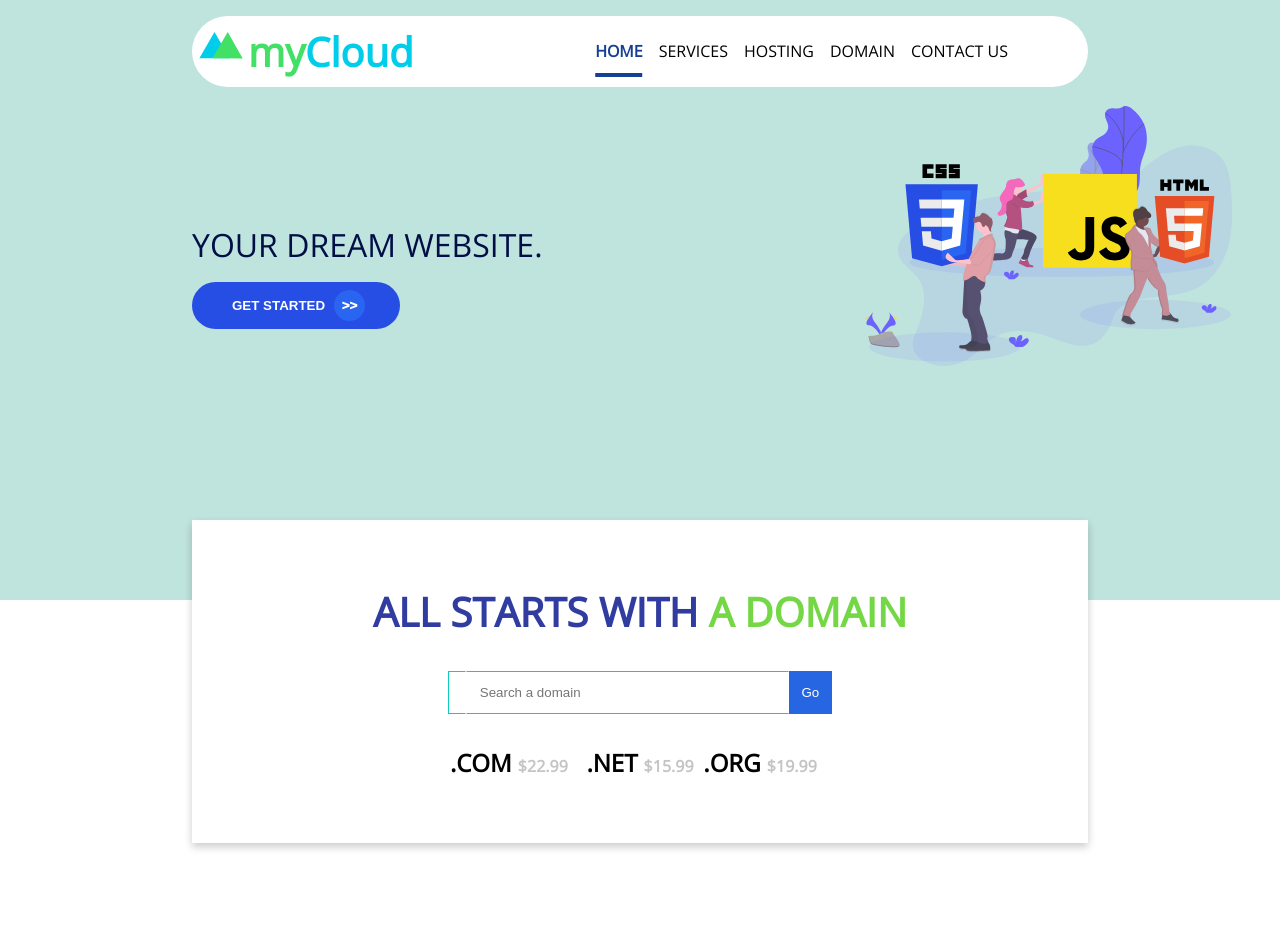
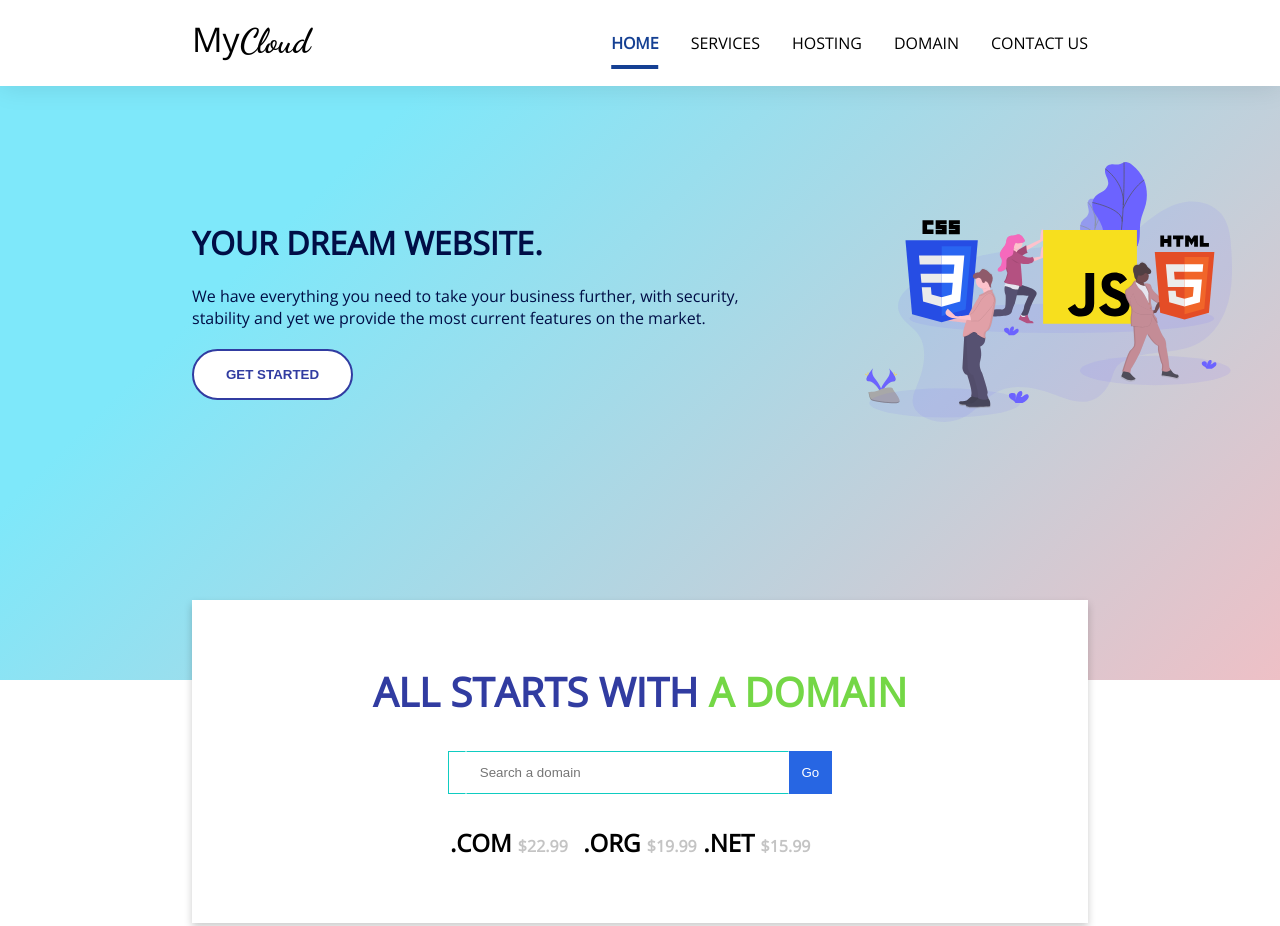
Before and after one commit to abrahamaschalew/my-cloud, a website: page index.html in a window 1280 px wide. Shown: the top 926 px of the page. Drawn offline with nearby package versions, Linux system fonts and the light colour scheme; some icons are missing.

Commit message:
Make Header Pretty

```diff
--- a/css/style.css
+++ b/css/style.css
@@ -1,9 +1,14 @@
 @import url("https://fonts.googleapis.com/css2?family=Open+Sans&display=swap");
+@import url("https://fonts.googleapis.com/css2?family=Dancing+Script:wght@700&display=swap");
 
 * {
   margin: 0;
   padding: 0;
   box-sizing: border-box;
+}
+
+html {
+  scroll-behavior: smooth;
 }
 
 body {
@@ -12,8 +17,9 @@ body {
 }
 
 header {
-  height: 75vh;
-  background: #bfe3dd;
+  height: 85vh;
+  background-color: #eec0c6;
+  background-image: linear-gradient(315deg, #eec0c6 0%, #7ee8fa 74%);
 }
 
 a {
@@ -51,11 +57,16 @@ input {
 }
 
 .my {
-  color: #42e065;
+  color: #000;
+  font-weight: normal;
+  font-size: 2.125rem;
 }
 
 .cloud {
-  color: #00cde9;
+  color: #000;
+  font-size: 2.125rem;
+  font-family: "Dancing Script", cursive;
+  font-weight: 900;
 }
 
 .active {
@@ -75,39 +86,41 @@ input {
   left: 50%;
 }
 
-header {
-  padding: 1rem 0;
+header .nav-body {
+  background: #fff;
+  position: fixed;
+  top: 0;
+  width: 100%;
+  z-index: 100;
+  transition: all .3s ease;
+  box-shadow: 0 1px 25px rgba(0,0,0, .1);
 }
 
-header nav {
+header .nav-body.hide {
+  top: -7rem;
+}
+
+header .nav-body nav {
   position: relative;
   width: 70%;
   margin: auto;
-  padding: 0.5rem 0;
+  padding: 1rem 0;
   display: flex;
   justify-content: flex-end;
   background: #fff;
-  border-radius: 53.5px;
 }
 
-header nav .brand h1 {
-  margin-left: 2rem;
-}
-
-header nav .brand img {
-  position: absolute;
-  top: 1rem;
-  left: 0.3rem;
-}
-
-header nav div {
+header .nav-body nav .brand {
   margin-right: auto;
 }
 
-header nav div h1 {
-  font-size: 2.5rem;
-  font-weight: bold;
-  padding: 0 1.5rem;
+header .nav-body nav ul {
+  margin: 0;
+  padding: 0;
+}
+
+header .nav-body nav ul li {
+  margin: 1rem 0 1rem 1rem;
 }
 
 /* Hero */
@@ -116,37 +129,37 @@ header .hero {
   display: flex;
   width: 70%;
   margin: auto;
-  padding: 15vh 0;
+  padding: 25vh 0;
 }
 
-header .hero div:nth-child(1) h1,
-header .hero div:nth-child(1) button {
-  margin-top: 1rem;
+header .hero div:nth-child(1) > * {
+  margin-top: 1.3rem;
 }
 
 header .hero div h1 {
   color: #000e46;
   text-transform: uppercase;
   font-size: 2rem;
-  font-weight: 500;
+  font-weight: bold;
+}
+
+header .hero div p {
+  width: 65%;
+  color: #000e46;
+  font-size: 1rem;
+  font-weight: 200;
 }
 
 header .hero div .get-started {
   text-transform: uppercase;
-  padding: 1rem 2.5rem;
+  padding: 1rem 2rem;
+  border: 2px solid rgb(49, 60, 161);;
   border-radius: 43px;
-  background: #264de4;
+  background: #fff;
+  color: rgb(49, 60, 161);;
   font-weight: bold;
 }
 
-header .hero div .get-started span {
-  position: relative;
-  left: 5px;
-  background: #2965f1;
-  border-radius: 360px;
-  padding: 0.5rem;
-  font-weight: 1000;
-}
 
 header .hero div .get-started:hover {
   opacity: 0.9;
@@ -154,7 +167,7 @@ header .hero div .get-started:hover {
 
 header .hero div:nth-child(2) img {
   position: absolute;
-  top: 13vh;
+  top: 20vh;
   right: 0;
   padding-right: 3rem;
   width: 415px;
@@ -168,7 +181,7 @@ header .hero div:nth-child(2) img {
   bottom: 5rem;
   width: 70%;
   margin: auto;
-  box-shadow: 0 4px 8px 0 rgba(0,0,0,0.2);
+  box-shadow: 0 4px 8px 0 rgba(0, 0, 0, 0.2);
   background: #fff;
   padding: 2rem 0;
 }
@@ -181,14 +194,12 @@ header .hero div:nth-child(2) img {
 }
 
 .search-section h1 span:nth-child(1) {
-  color:rgb(49, 60, 161);
+  color: rgb(49, 60, 161);
 }
 
-
 .search-section h1 span:nth-child(2) {
-  color:rgba(68, 201, 7, 0.746);
+  color: rgba(68, 201, 7, 0.746);
 }
-
 
 .search-section div:nth-of-type(1) {
   width: 30vw;
@@ -202,7 +213,6 @@ header .hero div:nth-child(2) img {
   border: 1px solid #0fccc1;
   border-right-color: #fff;
   border-left-color: #fff;
-
 }
 
 .search-section div:nth-of-type(1) button {
@@ -211,14 +221,12 @@ header .hero div:nth-child(2) img {
   color: #fff;
 }
 
-.search-section > div:nth-of-type(1) > p  {
+.search-section > div:nth-of-type(1) > p {
   padding: 0.8rem 0.5rem;
   border: 1px solid #0fccc1;
   border-right-color: #fff;
   color: #195ce2ef;
 }
-
-
 
 /* Domain Lists */
 
@@ -248,8 +256,8 @@ header .hero div:nth-child(2) img {
 /* Data Protection */
 
 .bg-blue-theme {
-  background:rgba(57, 71, 196, 0.246);
-
+  background-color: #84fb95;
+  background-image: linear-gradient(315deg, #84fb95 0%, #cef576 74%);
 }
 
 .data-protected {
@@ -398,6 +406,10 @@ header .hero div:nth-child(2) img {
   margin: 5rem auto;
 }
 
+.web-hosting table tr td {
+  font-weight: bold;
+}
+
 .web-hosting table tr td .select-plan {
   padding: 0.7rem 2.8rem;
   background: #fff;
@@ -481,8 +493,9 @@ tr:nth-child(even) {
 /* Testimonials */
 
 .container-testimonials {
-  background: linear-gradient(to top, #dbdadad5, #fff);
   padding: 5rem 0;
+  background-color: #6a93cb;
+  background-image: linear-gradient(315deg, #6a93cb 0%, #a4bfef 74%);
 }
 .testimonials {
   width: 70%;
@@ -504,6 +517,7 @@ tr:nth-child(even) {
   display: grid;
   grid-template-columns: repeat(3, 1fr);
   grid-gap: 2rem;
+  box-shadow: 0 4px 8px 0 rgba(0, 0, 0, 0.2);
 }
 
 .testimonials .people .person {
@@ -521,8 +535,8 @@ tr:nth-child(even) {
 .testimonials .people .person .person-image {
   display: block;
   margin: 2rem auto;
-  width: 7rem;
-  height: 7rem;
+  width: 200px;
+  height: 200px;
   border-radius: 360px;
 }
 
@@ -530,6 +544,7 @@ tr:nth-child(even) {
   font-size: 1rem;
   font-weight: 300;
   margin-bottom: 1rem;
+  text-justify: auto;
 }
 
 .testimonials .people .person .person-profesion {
@@ -605,7 +620,12 @@ tr:nth-child(even) {
 .contact-info ul li {
   margin: 0;
   padding: 0;
-  line-height: 2;
+  line-height: 3;
+  font-size: 1rem;
+}
+
+.contact-info ul li > * {
+  margin: 0 1rem;
 }
 
 .yellow-bg {
@@ -614,7 +634,7 @@ tr:nth-child(even) {
   padding: 5rem 0;
   margin-left: auto;
   right: 0;
-  border: 5rem solid rgb(211, 211, 0);
+  border: 5rem solid rgba(228, 228, 17, 0.911);
   background: rgb(211, 211, 0);
   height: 100vh;
 }
--- a/index.html
+++ b/index.html
@@ -14,23 +14,25 @@
 
 <body>
     <header>
+        <div class="nav-body" id="nav-body">
             <nav>
                 <div class="brand">
-                <img src="images/logo.svg" alt="">
-                <h1><span class="my">my</span><span class="cloud">Cloud</span></h1>
+                    <p><span class="my">My</span><span class="cloud">Cloud</span></p>
                 </div>
                 <ul>
                     <li><a href="#" class="active">Home</a></li>
-                <li><a href="#">Services</a></li>
-                <li><a href="#">Hosting</a></li>
-                <li><a href="#">Domain</a></li>
-                <li><a href="#">Contact US</a></li>
+                    <li><a href="#" onclick="scrollSection('why-choose')">Services</a></li>
+                    <li><a href="#" onclick="scrollSection('web-hosting')">Hosting</a></li>
+                    <li><a href="#" onclick="scrollSection('search-section')">Domain</a></li>
+                    <li><a href="#" onclick="scrollSection('contact-us')">Contact US</a></li>
                 </ul>
             </nav>
+        </div>
         <div class="hero">
             <div>
                 <h1>Your dream website.</h1>
-                <button class="get-started">get started <span>>></span></button>
+                <p>We have everything you need to take your business further, with security, stability and yet we provide the most current features on the market.</p>
+                <button class="get-started">Get Started </button>
             </div>
             <div>
                 <img src="images/hero-background.svg" alt="">
@@ -50,10 +52,10 @@
                 <p>.com <span>$22.99</span></p>
             </div>
             <div>
-                <p>.net <span>$15.99</span></p>
+                <p>.org <span>$19.99</span></p>
             </div>
             <div>
-                <p>.org <span>$19.99</span></p>
+                <p>.net <span>$15.99</span></p>
             </div>
         </div>
     </section>
@@ -135,7 +137,6 @@
             </div>
         </div>
     </section>
-
     <section class="web-hosting">
         <h1>Web <span>Hosting</span></h1>
         <p>Choose one of our web hosting solutions</p>
@@ -217,41 +218,39 @@
                 <div class="person">
                     <img class="person-image" src="images/person-1.jpg" alt="">
                     <p class="person-name">Jane Doe</p>
-                    <p class="person-testimonial">Lorem ipsum dolor sit amet, sed consectetur Ut minim veniam,
-                        quis aliquip ex ea.</p>
-                    <p class="person-profesion">CEO</>
+                    <p class="person-testimonial">"Lorem ipsum dolor sit amet, sed consectetur Ut minim veniam,
+                        quis aliquip ex ea."</p>
+                    <p class="person-profesion">Front-end Enginner</>
                 </div>
                 <div class="person">
-                    <img class="person-image" src="images/person-2.jpg" alt="">
-                    <p class="person-name">Abraham Aschalew</p>
-                    <p class="person-testimonial">Lorem ipsum dolor sit amet, sed consectetur Ut minim veniam,
-                        quis aliquip ex ea.</p>
-                    <p class="person-profesion">CEO</>
+                    <img class="person-image" src="images/person-3.jpeg" alt="">
+                    <p class="person-name">Gary Simon</p>
+                    <p class="person-testimonial">"Lorem ipsum dolor sit amet, sed consectetur Ut minim veniam,
+                        quis aliquip ex ea."</p>
+                    <p class="person-profesion">Full Stack Enginner</>
                 </div>
                 <div class="person">
-                    <img class="person-image" src="images/person-3.jpg" alt="">
-                    <p class="person-name">Gary Simon</p>
-                    <p class="person-testimonial">Lorem ipsum dolor sit amet, sed consectetur Ut minim veniam,
-                        quis aliquip ex ea.</p>
+                    <img class="person-image" src="images/person-2.jpeg" alt="">
+                    <p class="person-name">Olivia Robert</p>
+                    <p class="person-testimonial">"Lorem ipsum dolor sit amet, sed consectetur Ut minim veniam,
+                        quis aliquip ex ea."</p>
                     <p class="person-profesion">CEO</>
                 </div>
             </div>
         </section>
     </div>
 
-    <div class="yellow-bg"></div>
+    <div class="yellow-bg">
+
+    </div>
     <div class="contact-info">
         <h1>Info</h1>
         <ul>
-            <li>hello@mycloud.com</li>
-            <li>530-388-1785</li>
-            <li>27 Division St, New York,</li>
-            <li>NY 1002 United States of America</li>
-            <li>09:00 - 18:00</li>
+            <li><span class="fa fa-envelope"></span>hello@mycloud.com</li>
+            <li><span class="fa fa-phone"></span>530-388-1785</li>
+            <li><span class="fa fa-map-marker"></span>27 Division St, New York, USA</li>
+            <li><span class="fa fa-history"></span>09:00 - 18:00</li>
         </ul>
-        <div class="icons">
-
-        </div>
     </div>
     <section class="contact-us">
         <div class="contact-form">
@@ -306,7 +305,7 @@
         <p class="copyright">Copyright &copy; 2021 myCloud. All right not reserved you can play around it.</p>
     </footer>
 
-
+    <script src="js/app.js"></script>
 </body>
 
 </html>
--- /dev/null
+++ b/js/app.js
@@ -0,0 +1,63 @@
+(function () {
+
+    var doc = document.documentElement;
+    var w = window;
+
+    var prevScroll = w.scrollY || doc.scrollTop;
+    var curScroll;
+    var direction = 0;
+    var prevDirection = 0;
+
+    var header = document.getElementById('nav-body');
+
+    var checkScroll = function () {
+
+        /*
+        ** Find the direction of scroll
+        ** 0 - initial, 1 - up, 2 - down
+        */
+
+        curScroll = w.scrollY || doc.scrollTop;
+        if (curScroll > prevScroll) {
+            //scrolled up
+            direction = 2;
+        }
+        else if (curScroll < prevScroll) {
+            //scrolled down
+            direction = 1;
+        }
+
+        if (direction !== prevDirection) {
+            toggleHeader(direction, curScroll);
+        }
+
+        prevScroll = curScroll;
+    };
+
+    var toggleHeader = function (direction, curScroll) {
+        if (direction === 2 && curScroll > 52) {
+
+            //replace 52 with the height of your header in px
+
+            header.classList.add('hide');
+            prevDirection = direction;
+        }
+        else if (direction === 1) {
+            header.classList.remove('hide');
+            prevDirection = direction;
+        }
+    };
+
+    window.addEventListener('scroll', checkScroll);
+
+})();
+
+function scrollSection (elementClass) {
+    console.log(`.${elementClass}`)
+
+    setTimeout(() => {
+        document.querySelector(`.${elementClass}`).scrollIntoView({
+            behavior: 'smooth'
+        })
+    },1)
+}
```
Also changed, not shown: images/person-1.jpg, images/person-2.jpeg (added), images/person-2.jpg (deleted), images/person-3.jpeg (added), 2 other files. Lines whose indentation alone changed are shown as unchanged.
